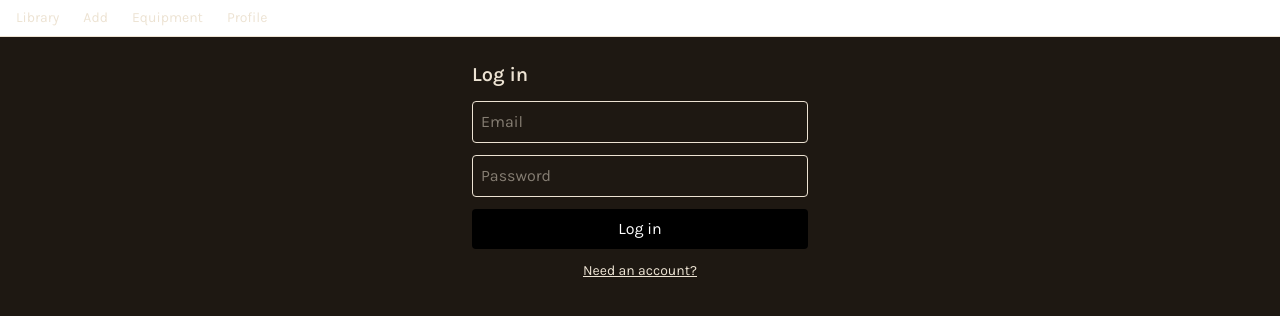
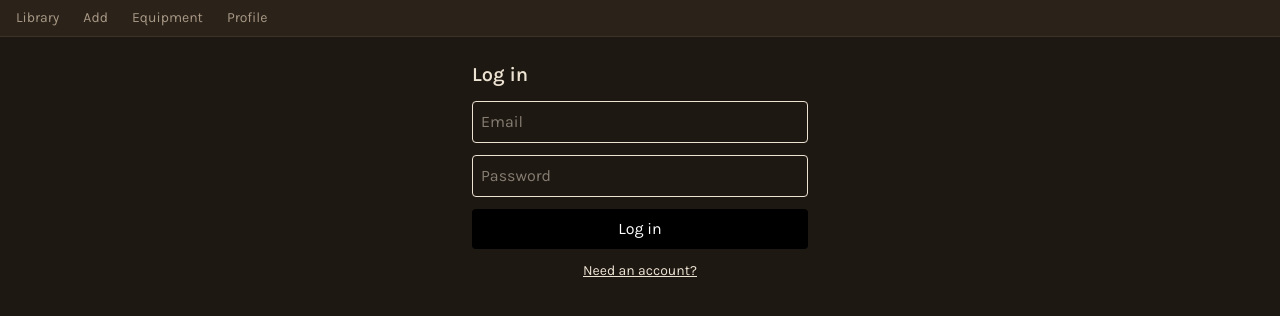
Before and after one commit to ccmalcom/coffee-app, a Next.js app: page /login in a window 1280 px wide. Shown: the top 316 px of the page. Built offline with nearby package versions, Linux system fonts and the light colour scheme.

Commit message:
feat(ui): re-skin NavBar (surface bg, active accent) + Chip primitive

```diff
--- a/src/components/layout/NavBar.tsx
+++ b/src/components/layout/NavBar.tsx
@@ -1,20 +1,32 @@
+'use client'
+
 import Link from 'next/link'
+import { usePathname } from 'next/navigation'
+
+const LINKS = [
+  { href: '/library', label: 'Library' },
+  { href: '/coffee/add', label: 'Add' },
+  { href: '/equipment', label: 'Equipment' },
+  { href: '/profile', label: 'Profile' },
+] as const
 
 export function NavBar() {
+  const pathname = usePathname()
   return (
-    <nav className="border-t fixed bottom-0 left-0 right-0 bg-white flex justify-around py-2 md:static md:border-t-0 md:border-b md:justify-start md:gap-6 md:px-4">
-      <Link href="/library" className="text-sm">
-        Library
-      </Link>
-      <Link href="/coffee/add" className="text-sm">
-        Add
-      </Link>
-      <Link href="/equipment" className="text-sm">
-        Equipment
-      </Link>
-      <Link href="/profile" className="text-sm">
-        Profile
-      </Link>
+    <nav className="fixed bottom-0 left-0 right-0 flex justify-around border-t border-surface-raised bg-surface py-2 md:static md:justify-start md:gap-6 md:border-t-0 md:border-b md:px-4">
+      {LINKS.map((link) => {
+        const active =
+          pathname === link.href || pathname.startsWith(`${link.href}/`)
+        return (
+          <Link
+            key={link.href}
+            href={link.href}
+            className={`text-sm ${active ? 'text-accent' : 'text-text-muted'}`}
+          >
+            {link.label}
+          </Link>
+        )
+      })}
     </nav>
   )
 }
--- /dev/null
+++ b/src/components/ui/Chip.tsx
@@ -0,0 +1,9 @@
+import type { ReactNode } from 'react'
+
+export function Chip({ children }: { children: ReactNode }) {
+  return (
+    <span className="inline-flex items-center rounded-full border border-accent bg-surface-raised px-2 py-0.5 text-xs text-text">
+      {children}
+    </span>
+  )
+}
```
